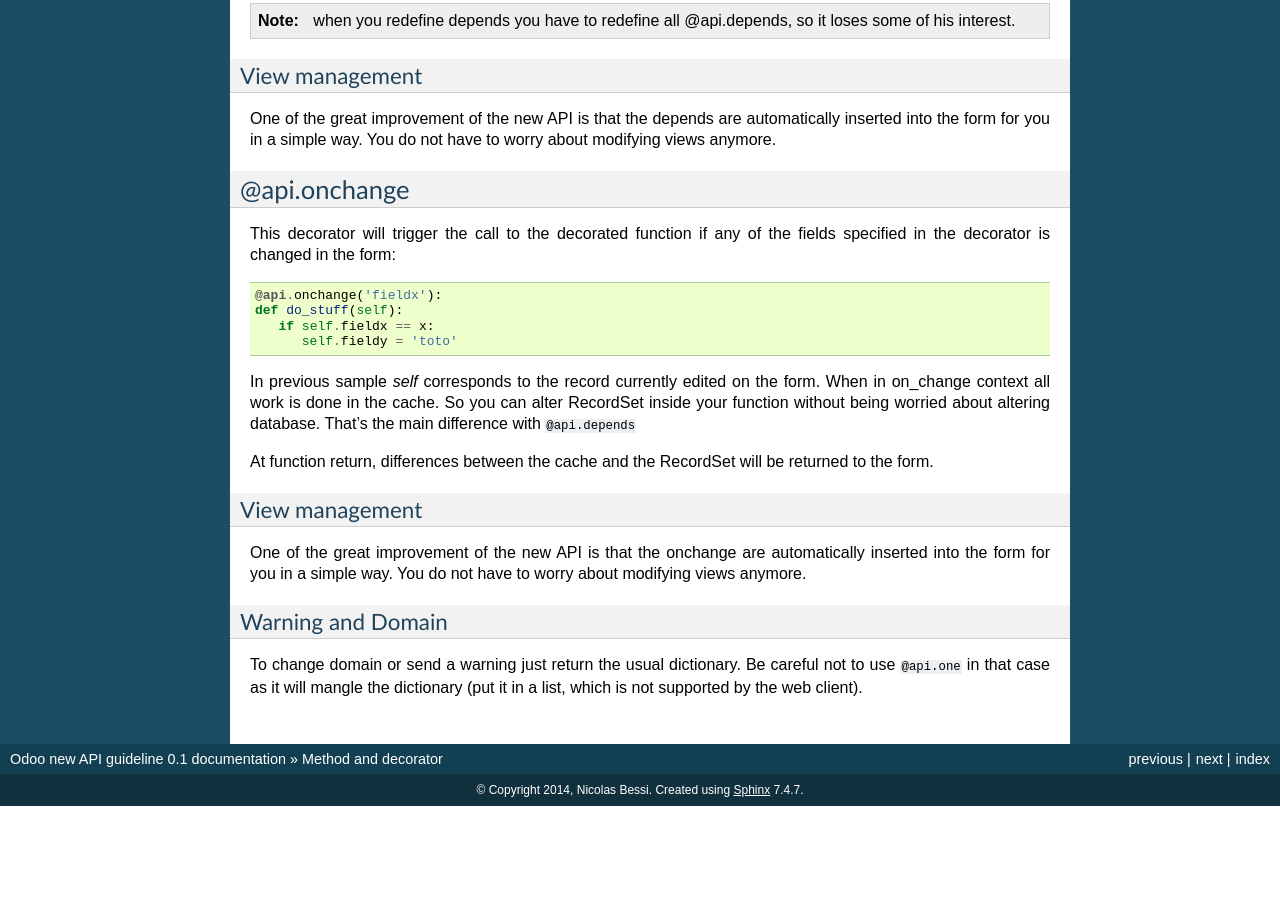
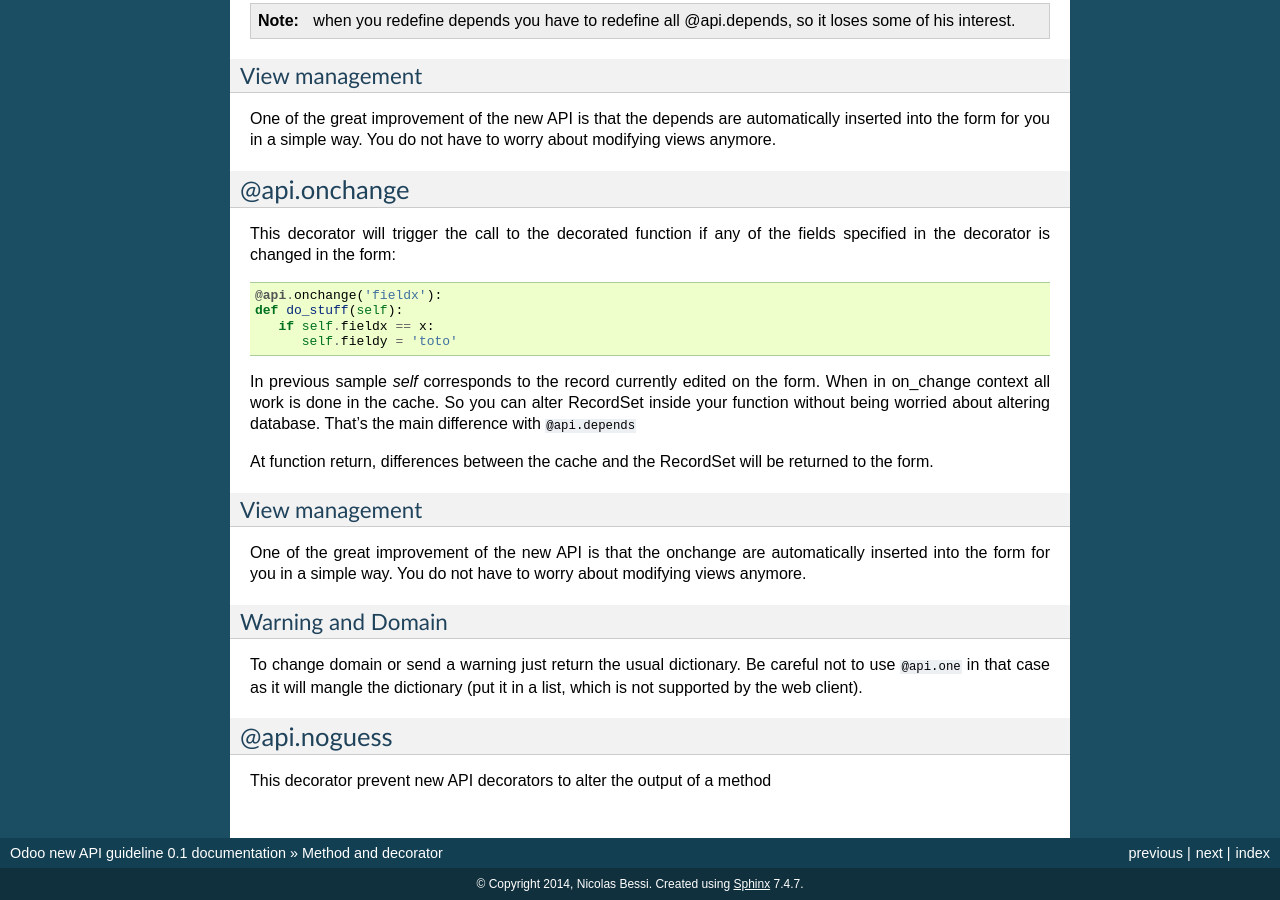
Before and after one commit to nbessi/odoo_new_api_guideline, a Sphinx documentation site: the page built from source/decorator.rst, in a window 1280 px wide and 900 px high, scrolled down 1430 px. Built offline with Sphinx 7.4.7, drawn with Linux system fonts in a browser that asks for light colours; formulas are drawn with MathJax 3; before the commit the page ends 2236 px from its top, so only the background shows below that.

Commit message:
Add doc on noguess decorator

```diff
--- a/source/decorator.rst
+++ b/source/decorator.rst
@@ -120,3 +120,9 @@ Warning and Domain
 To change domain or send a warning just return the usual dictionary.
 Be careful not to use ``@api.one`` in that case as it will mangle the
 dictionary (put it in a list, which is not supported by the web client).
+
+
+@api.noguess
+------------
+
+This decorator prevent new API decorators to alter the output of a method
```
